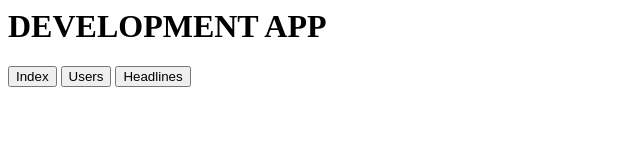
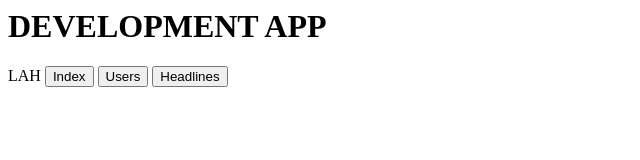
Before and after one commit to norisalsaadie/heroku-ui, a website: page views/index-dev.html in a window 1280 px wide. Shown: the whole page, without its empty margins (0-640 px from the left). Drawn offline with Linux system fonts and the light colour scheme.

Commit message:
Random content

```diff
--- a/views/index-dev.html
+++ b/views/index-dev.html
@@ -4,6 +4,7 @@
 <body>
   <div class="container">
     <h1>DEVELOPMENT APP</h1>
+    <span>LAH</span>
     <button class="index">Index</button>
     <button class="users">Users</button>
     <button class="headlines">Headlines</button>
```
